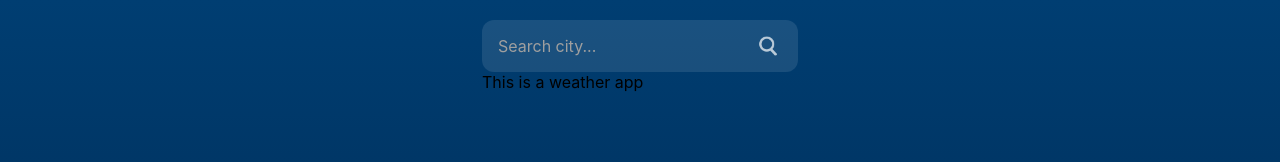
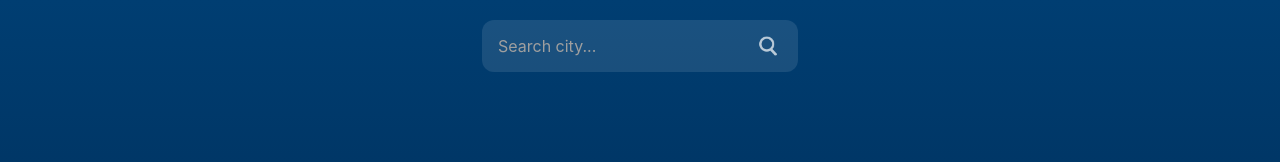
Before and after one commit to saadhinnafiz/weather-app, a React (Vite) app: page / in a window 1280 px wide. Shown: the top 162 px of the page. Built offline with nearby package versions, Linux system fonts and the light colour scheme.

Commit message:
feat: auto-focus search input on page load

```diff
--- a/src/App.tsx
+++ b/src/App.tsx
@@ -10,7 +10,7 @@ export default function App() {
 
   return (
     <>
-      <SearchBar onSearch={handleSearch} /> <p>This is a weather app</p>
+      <SearchBar onSearch={handleSearch} />
     </>
   );
 }
--- a/src/components/SearchBar.tsx
+++ b/src/components/SearchBar.tsx
@@ -19,6 +19,7 @@ export default function SearchBar(props: SearchBarProps) {
         name="city"
         placeholder="Search city..."
         className="search-input"
+        autoFocus
       />
       <button type="submit" className="search-button">
         <img src={searchIcon} alt="Search" className="search-icon" />
```
